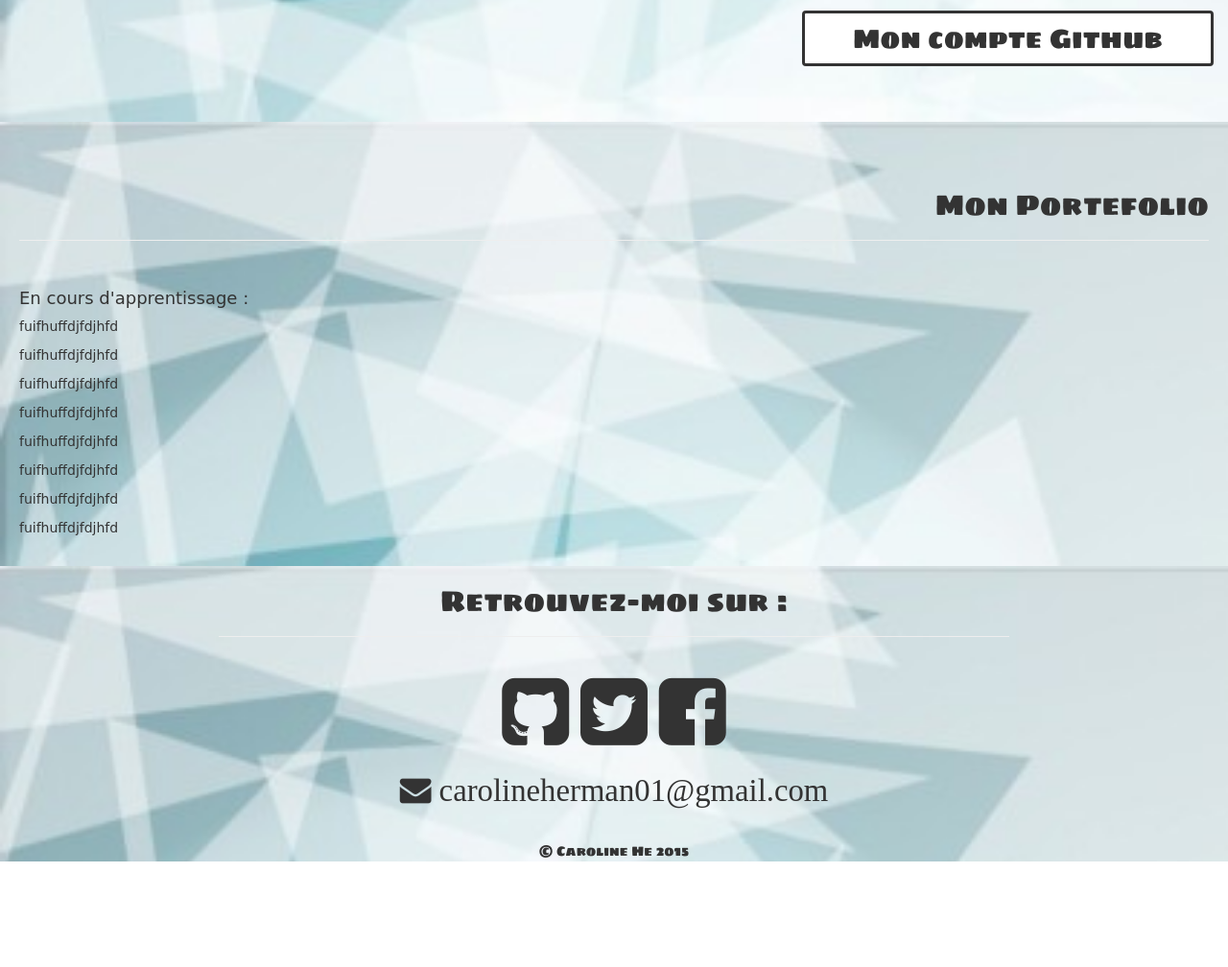
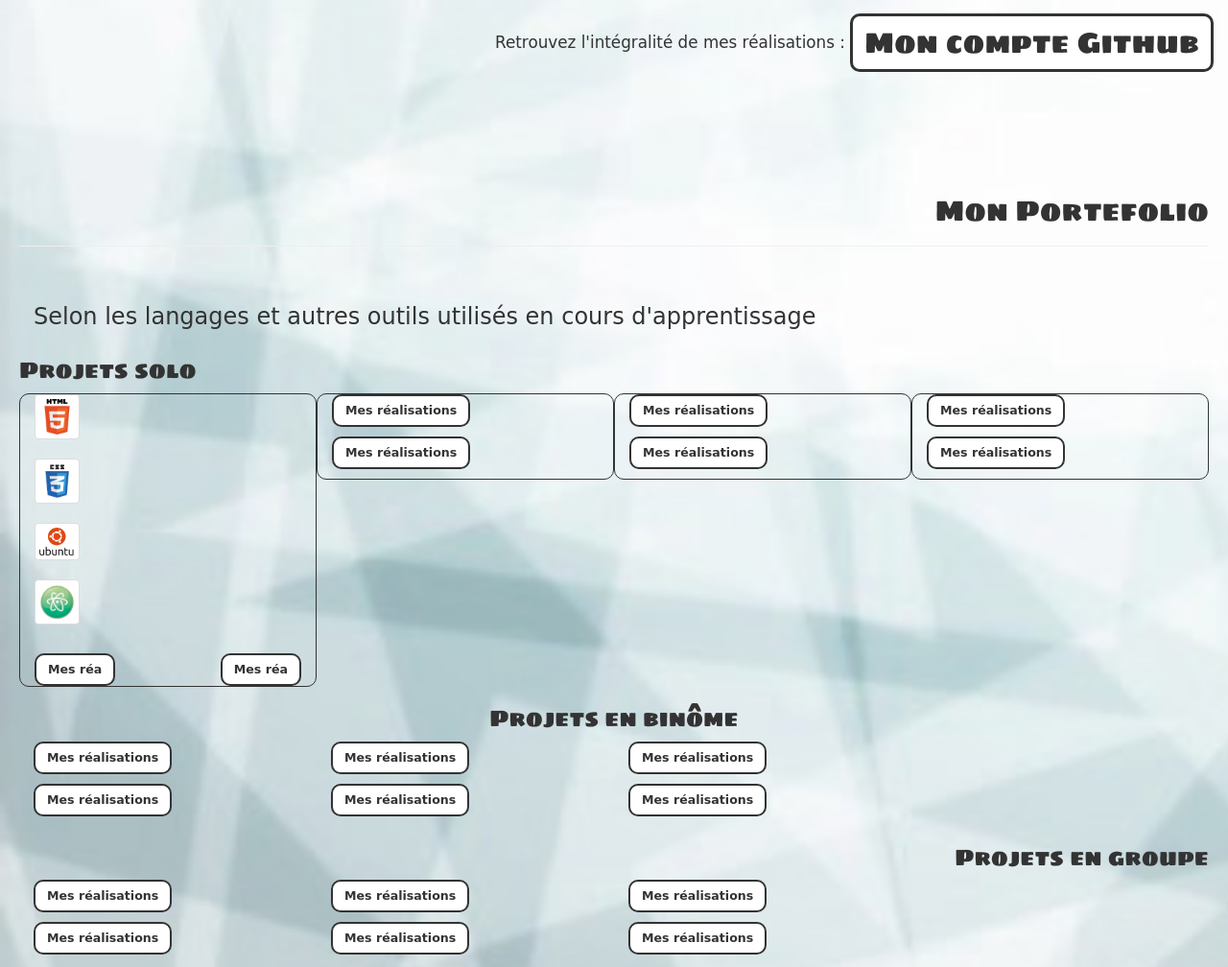
Before and after one commit to CarolineHe/carolineherman, a plain HTML site: page index.html in a window 1280 px wide. Shown: the part 577-1585 px from the top of the page at 96% size. Before the commit the page ends 1476 px from the top, so only its background shows below. Drawn offline with Linux system fonts and the light colour scheme; a web font is replaced by a local one.

Commit message:
modification css, add images and tests

```diff
--- a/css/main.css
+++ b/css/main.css
@@ -96,7 +96,7 @@ textarea {
    ========================================================================== */
 body{
     font-family: 'Sigmar One', cursive!important;
-    background-image:url("../img/back.jpg");
+    background-image:url("../img/back2.jpg");
     background-repeat: no-repeat;
     background-size: cover;
 	width: 100%;
@@ -105,6 +105,17 @@ body{
 
 p{
     font-family: 'Walter Turncoat', cursive!important;
+}
+
+.walter{
+    font-family: 'Walter Turncoat', cursive!important;
+    text-align: left;
+}
+
+.size{
+    font-size:1.5em;
+    font-weight: bold;
+    color:rgb(137, 231, 182)!important;
 }
 
 nav{
@@ -146,13 +157,17 @@ nav{
     font-size: 1.5em;
 }
 
-.content2{
-    background-image:url("../img/back.jpg");
+.inline2 p{
+    font-size: 1.2em;
+}
+
+/*.content2{
+    background-image:url("../img/back2.jpg");
     background-repeat: no-repeat;
     background-size: cover;
     width: 100%;
     height:100%;
-}
+}*/
 
 #apropos{
     padding-top: 50px;
@@ -163,19 +178,33 @@ nav{
 }
 
 .btn-cv{
-    font-size: 2em!important;
-    padding-left: 50px!important;
-    padding-right: 50px!important;
+    font-size: 1.8em!important;
     border:solid 3px #333!important;
-    border-radius: 5px;
+    border-radius: 10px!important;
+}
+
+.btn-rea{
+    font-size: 0.9em!important;
+    border:solid 2px #333!important;
+    border-radius: 10px!important;
+    font-weight: bold!important;
+}
+
+.btn-rea:hover{
+    background-color:rgb(137, 231, 182)!important;
+}
+
+.solo{
+    border: solid 1px #333;
+    border-radius: 10px;
 }
 
 .footer {
-    background-image: url("../img/back.jpg");
+    /*background-image: url("../img/back2.jpg");
     background-repeat: no-repeat;
     background-size: cover;
     width: 100%;
-    height:100%;
+    height:100%;*/
     text-align: center;
 }
 
@@ -193,6 +222,23 @@ nav{
     color:#333;
 }
 
+.fa-github-square:hover{
+    background-color: rgb(137, 231, 182)!important;
+    border-radius: 10px;
+    border:solid 1px #333;
+}
+
+.fa-twitter-square:hover{
+    background-color: rgb(137, 231, 182)!important;
+    border-radius: 10px;
+    border:solid 1px #333;
+}
+
+.fa-facebook-square:hover{
+    background-color: rgb(137, 231, 182)!important;
+    border-radius: 10px;
+    border:solid 1px #333;
+}
 
 /*--------------------------css cv------------------------------------------*/
 kbd{
@@ -235,12 +281,20 @@ font-family: 'Walter Turncoat', cursive;
     background-color:rgb(137, 231, 182)!important;
 }
 
+.inline{
+    display:inline;!important;
+}
+
 .inline1{
-    float:left;
+    float:left!important;
 }
 
 .inline2{
-    float:right
+    float:right!important;
+}
+
+.bloc{
+    display:block;
 }
 
 
--- a/index.html
+++ b/index.html
@@ -3,7 +3,7 @@
 <head>
     <meta charset="utf-8">
     <meta http-equiv="x-ua-compatible" content="ie=edge">
-    <title>Caroline's Touch</title>
+    <title>A Touch of Caroline</title>
         <meta name="portefolio de Caroline Herman" content="portefolio de Caroline Herman">
     <meta name="viewport" content="width=device-width, initial-scale=1">
     <link rel="apple-touch-icon" href="apple-touch-icon.png">
@@ -49,24 +49,24 @@
 </div>
 
 <div id="apropos" class="container-fluid">
-    <h2 class="right">  Développeuse junior - happy Simplonienne </h2>
+    <h2 class="right">  Développeuse junior - happy Simplonienne ! </h2>
     <hr style="color:#333;">
     <br>
 <div class="content1 inline1">
 
 <p>Je suis une jeune développeuse en puissance ! </p>
-<p>Actuellement, en formation chez <a style="color:rgb(137, 231, 182);background-color:#333;" href="">Simplon</a>, à l'<a style="color:rgb(137, 231, 182);background-color:#333;" href="">ADEP</a> de Roubaix.</p>
+<p>Actuellement, en formation chez <a style="color:rgb(137, 231, 182);background-color:#333;" href="http://simplon.co/">Simplon</a>, à l'<a style="color:rgb(137, 231, 182);background-color:#333;" href="http://www.adep-roubaix.fr/">ADEP</a> de Roubaix.</p>
 <p>L'un de mes nombreux projets numériques est de développer l'apprentissage du code chez les enfants.</p>
 
 </div>
 
 
 <div class="inline2">
-<p><a href="cv.html" class="btn btn-default navbar-btn btn-cv" role="button">Mon CV</a></p>
+<p> Retrouvez mon parcours professionnel : <a href="cv.html" class="btn btn-default navbar-btn btn-cv" role="button">Mon CV</a></p>
 </div>
 <br clear="both">
 <div class="inline2">
-<p><a href="https://github.com/CarolineHe" class="btn btn-default navbar-btn btn-cv" role="button">Mon compte Github</a></p>
+<p> Retrouvez l'intégralité de mes réalisations : <a href="https://github.com/CarolineHe" class="btn btn-default navbar-btn btn-cv" role="button">Mon compte Github</a></p>
 </div>
 <br clear="both">
 </div>
@@ -79,26 +79,101 @@
     <h2 class="right"> Mon Portefolio </h2>
     <hr style="color:#333;">
     <br>
-    <h4>En cours d'apprentissage : </h4>
-    <p>fuifhuffdjfdjhfd</p>
-    <p>fuifhuffdjfdjhfd</p>
-    <p>fuifhuffdjfdjhfd</p>
-    <p>fuifhuffdjfdjhfd</p>
-    <p>fuifhuffdjfdjhfd</p>
-    <p>fuifhuffdjfdjhfd</p>
-    <p>fuifhuffdjfdjhfd</p>
-    <p>fuifhuffdjfdjhfd</p>
+    <div class="container-fluid">
+    <h3 class="walter">Selon les langages et autres outils utilisés en cours d'apprentissage</h3>
+    <div class="row">
+        <h3 class="left">Projets solo</h3>
+        <div class="col-xs-12 col-sm-12 col-md-4 col-lg-3 solo">
+
+            <div class="row">
+  <div class="col-xs-6 col-md-3 col-lg-3">
+      <div>
+    <a href="#" class="thumbnail">
+      <img src="img/HTML5.png" alt="logo html5">
+    </a>
+</div>
+<div>
+  <a href="#" class="thumbnail">
+    <img src="img/css.png" alt="logo css">
+  </a>
+  </div>
+  <div><a href="#" class="thumbnail">
+    <img src="img/ubuntu.png" alt="logo ubuntu">
+  </a>
+  </div>
+  <div>
+  <a href="#" class="thumbnail">
+    <img src="img/atom.png" alt="logo atom">
+  </a>
+  </div>
+</div>
+</div>
+        <!-- <img class="img-responsive inline1" src="img/HTML5.png"/>
+        <img class="img-responsive" src="img/css.png"/>
+        <img class="img-responsive inline1" src="img/ubuntu.png"/>
+        <img class="img-responsive" src="img/atom.png"/>
+        <br> -->
+<div>
+                <p><a href="https://github.com/CarolineHe" class="btn btn-default btn-rea inline1" role="button">Mes réa</a></p>
+                    <p><a href="https://github.com/CarolineHe" class="btn btn-default btn-rea inline2" role="button">Mes réa</a></p>
+        </div>
+        </div>
+        <div class="col-xs-12 col-sm-12 col-md-4 col-lg-3 solo">
+                <p><a href="https://github.com/CarolineHe" class="btn btn-default btn-rea" role="button">Mes réalisations</a></p>
+                    <p><a href="https://github.com/CarolineHe" class="btn btn-default btn-rea" role="button">Mes réalisations</a></p>
+        </div>
+        <div class="col-xs-12 col-sm-12 col-md-4 col-lg-3 solo">
+                <p><a href="https://github.com/CarolineHe" class="btn btn-default btn-rea" role="button">Mes réalisations</a></p>
+                    <p><a href="https://github.com/CarolineHe" class="btn btn-default btn-rea" role="button">Mes réalisations</a></p>
+        </div>
+        <div class="col-xs-12 col-sm-12 col-md-4 col-lg-3 solo">
+                <p><a href="https://github.com/CarolineHe" class="btn btn-default btn-rea" role="button">Mes réalisations</a></p>
+                    <p><a href="https://github.com/CarolineHe" class="btn btn-default btn-rea" role="button">Mes réalisations</a></p>
+        </div>
+
+    </div><!--row-->
+    <div class="row">
+        <h3>Projets en binôme</h3>
+        <div class="col-xs-12 col-sm-12 col-md-4 col-lg-3">
+                <p><a href="https://github.com/CarolineHe" class="btn btn-default btn-rea" role="button">Mes réalisations</a></p>
+                    <p><a href="https://github.com/CarolineHe" class="btn btn-default btn-rea" role="button">Mes réalisations</a></p>
+        </div>
+        <div class="col-xs-12 col-sm-12 col-md-4 col-lg-3">
+                <p><a href="https://github.com/CarolineHe" class="btn btn-default btn-rea" role="button">Mes réalisations</a></p>
+                    <p><a href="https://github.com/CarolineHe" class="btn btn-default btn-rea" role="button">Mes réalisations</a></p>
+        </div>
+        <div class="col-xs-12 col-sm-12 col-md-4 col-lg-3">
+                <p><a href="https://github.com/CarolineHe" class="btn btn-default btn-rea" role="button">Mes réalisations</a></p>
+                    <p><a href="https://github.com/CarolineHe" class="btn btn-default btn-rea" role="button">Mes réalisations</a></p>
+        </div>
+    </div><!--row-->
+    <div class="row">
+        <h3 class="right">Projets en groupe</h3>
+        <div class="col-xs-12 col-sm-12 col-md-4 col-lg-3">
+                <p><a href="https://github.com/CarolineHe" class="btn btn-default btn-rea" role="button">Mes réalisations</a></p>
+                    <p><a href="https://github.com/CarolineHe" class="btn btn-default btn-rea" role="button">Mes réalisations</a></p>
+        </div>
+        <div class="col-xs-12 col-sm-12 col-md-4 col-lg-3">
+                <p><a href="https://github.com/CarolineHe" class="btn btn-default btn-rea" role="button">Mes réalisations</a></p>
+                    <p><a href="https://github.com/CarolineHe" class="btn btn-default btn-rea" role="button">Mes réalisations</a></p>
+        </div>
+        <div class="col-xs-12 col-sm-12 col-md-4 col-lg-3">
+                <p><a href="https://github.com/CarolineHe" class="btn btn-default btn-rea" role="button">Mes réalisations</a></p>
+                    <p><a href="https://github.com/CarolineHe" class="btn btn-default btn-rea" role="button">Mes réalisations</a></p>
+        </div>
+    </div><!--row-->
 
 
-</div>
-</div>
+</div><!--container-->
+
+</div><!--portefolio-->
 
 
 <div class="footer" id="contact">
 <footer class="row container-fluid" >
                 <div class="col-lg-8 col-sm-12 col-lg-offset-2 text-center">
                     <h2 class="section-heading">Retrouvez-moi sur :</h2>
-                    <hr style="color:#333;">
+                    <hr>
                 </div>
                 <div class="container-fluid contacticon">
                     <div class="contacticon">
```
Also changed, not shown: img/HTML5.png (added), img/atom.png (added), img/back2.jpg (added), img/css.png (added), img/ubuntu.png (added), 1 other file.
